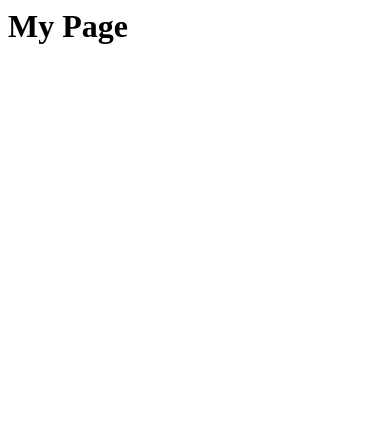
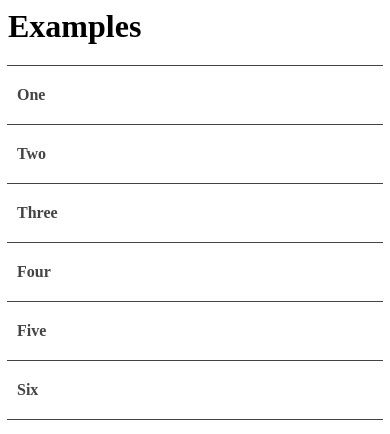
Before and after one commit to ultrasaurus/html5video, a plain HTML site: page index.html in a window 390 px wide. Drawn offline with Linux system fonts and the light colour scheme.

Commit message:
play with styling a bit

```diff
--- a/index.html
+++ b/index.html
@@ -1,5 +1,53 @@
 <html>
+<head>
+<title>HTML5 Video Examples</title>
+<style>
+  ex { padding: 1.6em 0; }
+  ul { list-style: none; padding: 0px; margin: 0px; font-weight: bold; }
+  ul li a {
+    display: block;
+    padding: 5px 10px;
+    text-decoration: none;
+    color: #444;
+  }
+  ul li a:hover { background-color: #ccc; }
+
+  @media (max-width:48.000em){
+
+    header > h1, ex { float: none; text-align: center; }
+    ul li a {
+      display: block;
+      padding: 20px 10px;
+      border-top-width: 1px;
+      border-bottom-width: 1px;
+      border-left-width: 0px;
+      border-right-width: 0px;
+      border-style: solid;
+      border-color #ccc;
+      text-decoration: none;
+      margin:-1px;
+    }
+    ul li a:hover { background-color: #ccc; color: #fff; }
+  }
+</style>
+
+</head>
 <body>
-<h1>My Page</h1>
+
+	<h1>Examples</h1>
+
+	<examples>
+		<ul>
+        	<li><a href="#">One</a></li>
+        	<li><a href="#">Two</a></li>
+        	<li><a href="#">Three</a></li>
+        	<li><a href="#">Four</a></li>
+        	<li><a href="#">Five</a></li>
+        	<li><a href="#">Six</a></li>
+    </ul>
+	</examples>
+
+</header>
+
 </body>
 </html>
```
